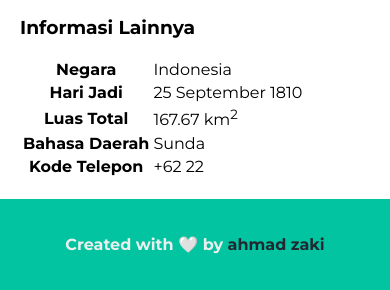
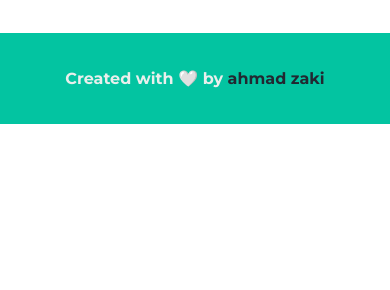
Before and after one commit to ahmdzakiiiy/sunny-Omelette, a plain HTML site: page index.html in a window 390 px wide. Shown: the part 4277-4567 px from the top of the page. After the commit the page ends 4401 px from the top, so only its background shows below. Drawn offline with Linux system fonts and the light colour scheme.

Commit message:
fix aside

```diff
--- a/index.html
+++ b/index.html
@@ -141,38 +141,13 @@
           <h2>Egg</h2>
           <p>"Crack Open the Possibilities with Every Egg!"</p>
           <figure>
-            <img src="assets/" alt="badge egg">
+            <img src="asset/" alt="badge egg">
             <figcaption>Egg</figcaption>
           </figure>
         </header>
       </article>
 
-      <section>
-        <h3>Informasi Lainnya</h3>
 
-        <table>
-          <tr>
-            <th>Negara</th>
-            <td>Indonesia</td>
-          </tr>
-          <tr>
-            <th>Hari Jadi</th>
-            <td>25 September 1810</td>
-          </tr>
-          <tr>
-            <th>Luas Total</th>
-            <td>167.67 km<sup>2</sup></td>
-          </tr>
-          <tr>
-            <th>Bahasa Daerah</th>
-            <td>Sunda</td>
-          </tr>
-          <tr>
-            <th>Kode Telepon</th>
-            <td>+62 22</td>
-          </tr>
-        </table>
-      </section>
     </aside>
 
   </main>
--- a/styles.css
+++ b/styles.css
@@ -157,6 +157,11 @@ footer a {
     width: 100%;
     padding: 0;
   }
+
+  aside, aside table{
+    text-align: center;
+    align-content: center;
+  }
 }
 
 @media screen and (max-width: 1200px) {
@@ -168,6 +173,11 @@ footer a {
   main aside {
     align-self: center;
   }
+
+  aside, aside section{
+    text-align: center;
+    align-content: center;
+  }
 }
 
 @media screen and (min-width: 768px) {}
```
Also changed, not shown: asset/egg.png (added).
